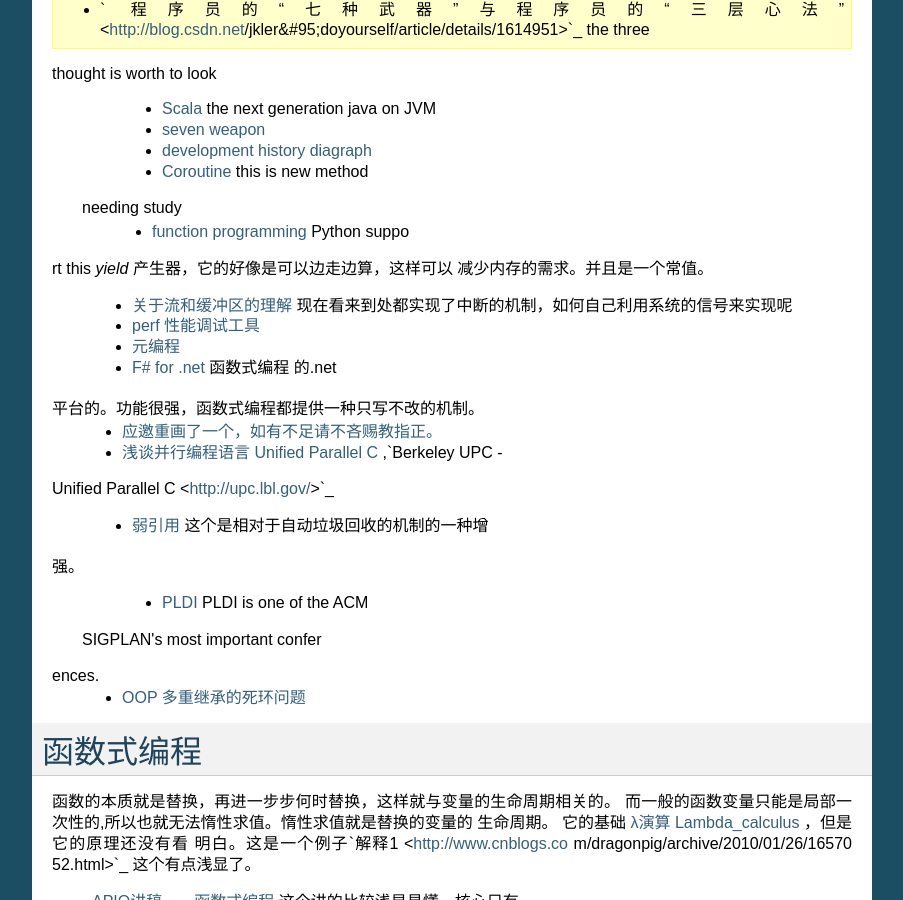
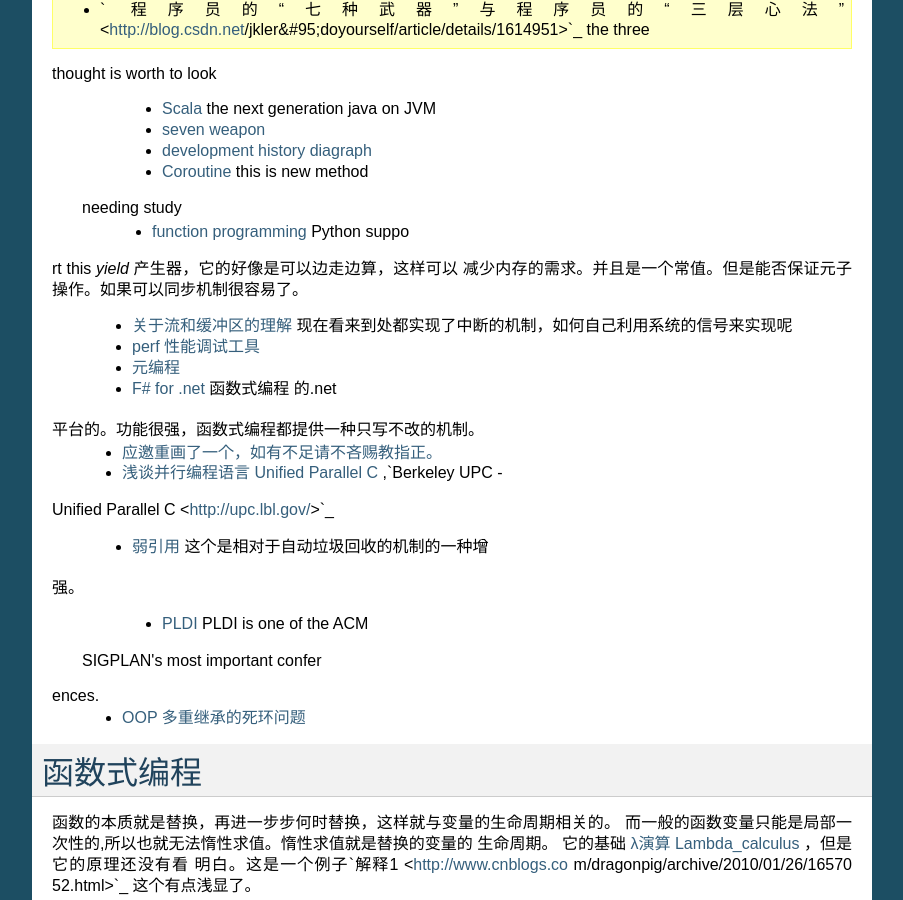
Before and after one commit to gwli/Programming, a Sphinx documentation site: the page built from source/content/Stage_1/ProgrammingLanguage.rst, in a window 1280 px wide and 900 px high, scrolled down 3108 px. Shown: the whole window, without its empty margins (198-1101 px from the left). Built offline with Sphinx 7.4.7, drawn with Linux system fonts in a browser that asks for light colours.

Commit message:
元子操作

```diff
--- a/source/content/Stage_1/ProgrammingLanguage.rst
+++ b/source/content/Stage_1/ProgrammingLanguage.rst
@@ -213,7 +213,8 @@ thought is worth to look
  needing study
    * `function programming <http://www.oschina.net/news/27606/functional-programming-intro>`_  Python suppo
 rt this *yield* 产生器，它的好像是可以边走边算，这样可以
-减少内存的需求。并且是一个常值。
+减少内存的需求。并且是一个常值。但是能否保证元子操作。如果可以同步机制很容易了。
+
    * `关于流和缓冲区的理解 <http://www.cppblog.com/lucency/archive/2008/04/07/46419.html>`_  现在看来到处都实现了中断的机制，如何自己利用系统的信号来实现呢
 
    * `perf 性能调试工具 <http://www.ibm.com/developerworks/cn/linux/l-cn-perf1/index.html>`_
```
